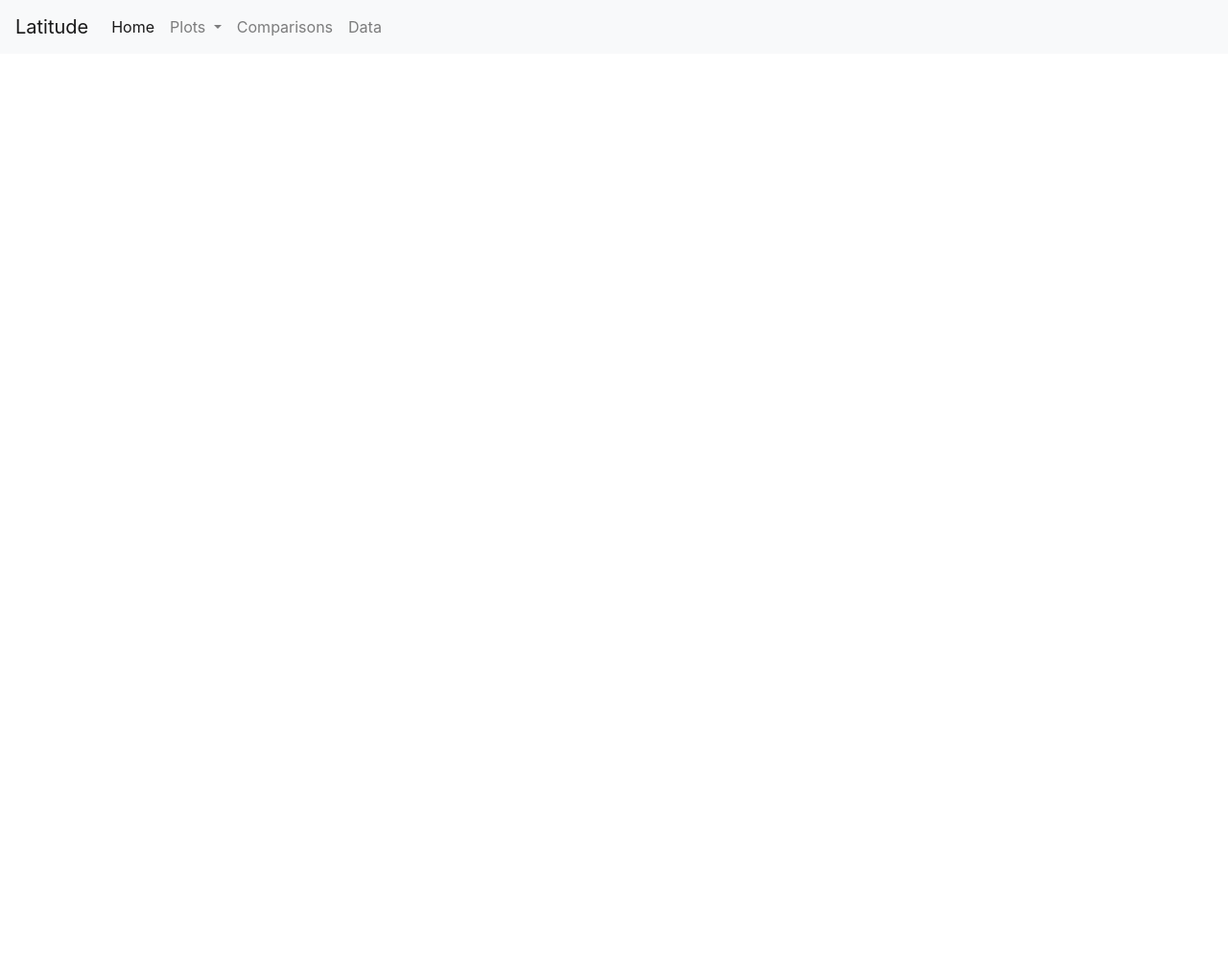
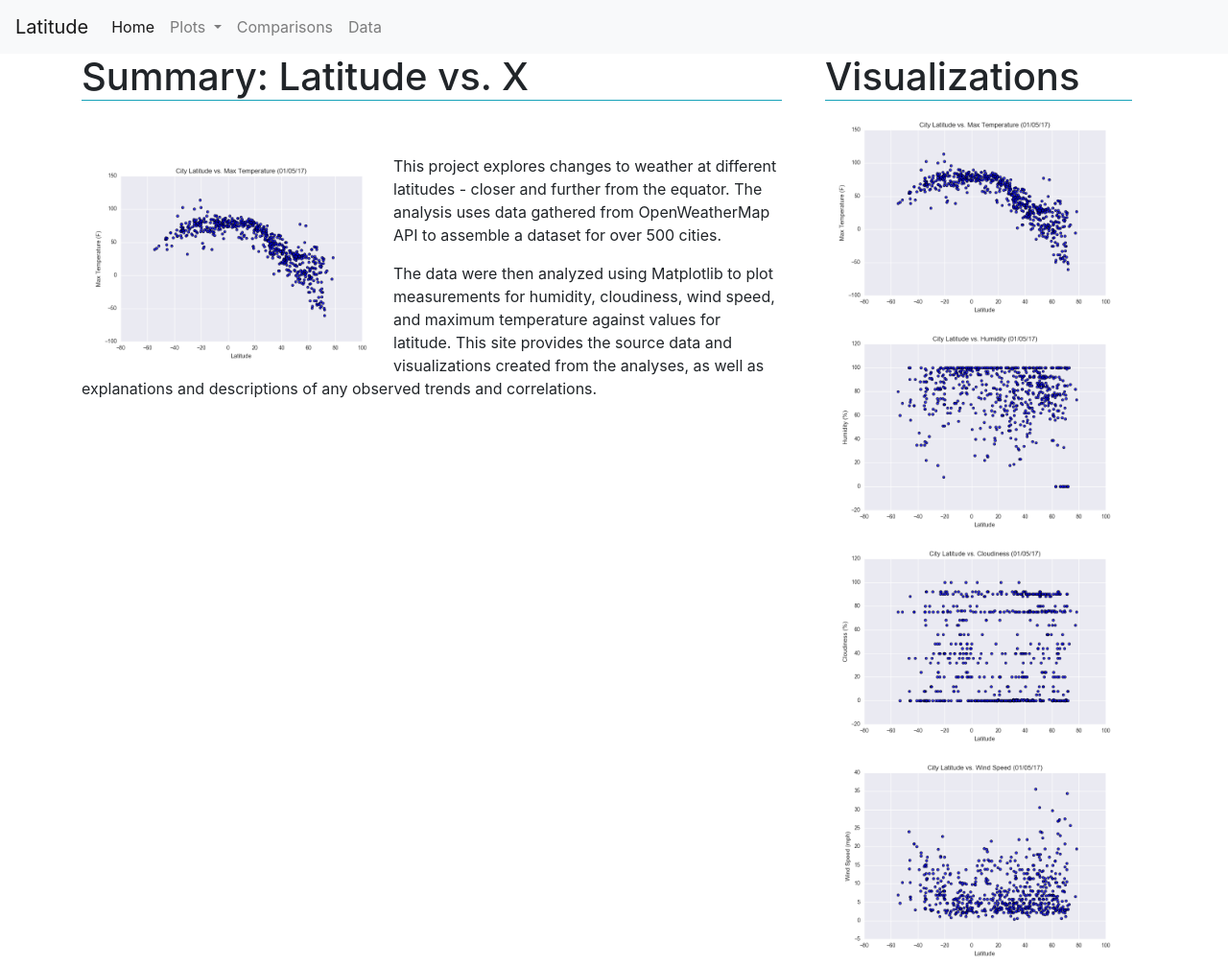
Before and after one commit to meeyoungPH/web-design-challenge, a plain HTML site: page index.html in a window 1280 px wide. Shown: the whole page at 96% size. Before the commit the page ends 800 px from the top, so only its background shows below. Drawn offline with nearby package versions, Linux system fonts and the light colour scheme.

Commit message:
responsive elements on home

```diff
--- a/assets/css/styles.css
+++ b/assets/css/styles.css
@@ -0,0 +1,10 @@
+/* 320px — 480px: Mobile devices.
+481px — 768px: iPads, Tablets.
+769px — 1024px: Small screens, laptops.
+1025px — 1200px: Desktops, large screens. */
+
+
+.home-img {
+    height: auto;
+    width: 325px;
+}
--- a/index.html
+++ b/index.html
@@ -52,7 +52,60 @@
     <!-- End of navbar -->
 
     <!-- Start of container -->
+    <div class="container">
+      <div class="row">
+        <div class="col-md-12 col-lg-8">
+          <h1 class="border-bottom border-info">Summary: Latitude vs. X</h1>
+          <br><br>
+          <div class="row">
+            <div class="col">
+              <div class="float-left">
+                <img class="home-img" src="assets/images/Fig1.png" alt="latitude vs max temperature">
+              </div>
+              <p>This project explores changes to weather at different latitudes - closer and further from the equator.
+                The analysis uses data gathered from OpenWeatherMap API to assemble a dataset for over 500 cities.</p>
+              <p>The data were then analyzed using Matplotlib to plot measurements for humidity, cloudiness,
+                wind speed, and maximum temperature against values for latitude. This site provides the source data and
+                visualizations created from the analyses, as well as explanations and descriptions of any observed trends and
+                correlations.</p>
+            </div>
+          </div>
+        </div>
+        <br><br>
+        <div class="col-md-12 col-lg-4">
+          <div class="container">
+              <div class="row">
+                <div class="col">
+                  <h1 class="border-bottom border-info">Visualizations</h1>
+                </div>
+
+              </div>
+              <div class="row text-center">
+                <div class="col-md-6 col-lg-12">
+                  <a href="#">
+                    <img class="home-img" src="assets/images/Fig1.png" alt="latitude versus maximum temperature">
+                  </a>
+                </div>
+                <div class="col-md-6 col-lg-12">
+                  <a href="#">
+                    <img class="home-img" src="assets/images/Fig2.png" alt="latitude versus humidity">
+                  </a>
+                </div>
+                <div class="col-md-6 col-lg-12">
+                  <a href="#">
+                    <img class="home-img" src="assets/images/Fig3.png" alt="latitude versus cloudiness">
+                  </a>
+                </div>
+                <div class="col-md-6 col-lg-12">
+                  <a href="#">
+                    <img class="home-img" src="assets/images/Fig4.png" alt="latitude versus wind speed">
+                  </a>
+                </div>
+              </div>
+          </div>
+        </div>
           <!-- Start of Visualizations imageNav Area -->
+
           <!-- End of the Visualizations imageNav Area -->
     <!-- End of container -->
 
```
